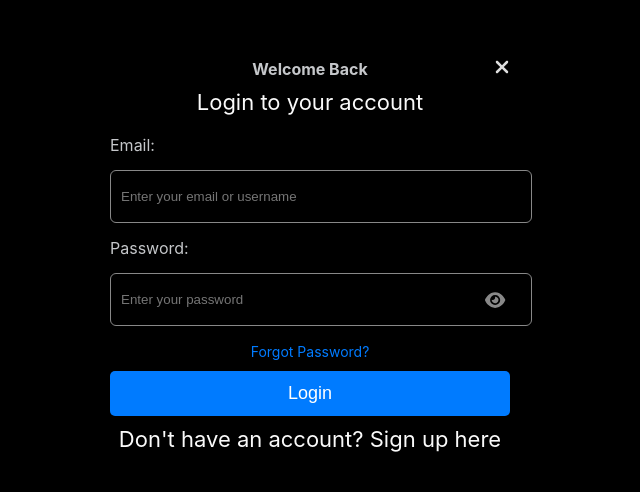
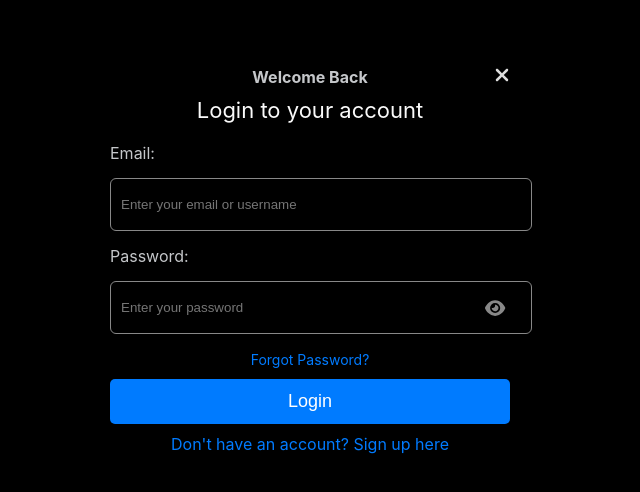
Before and after one commit to inductionotg/atlys-assignment, a React (Create React App) app: page / in a window 1280 px wide. Shown: the part 140-632 px from the top of the page, without its empty margins (330-970 px from the left). Built offline with nearby package versions, Linux system fonts and the light colour scheme.

Commit message:
Enhanced button and messages for readibility

```diff
--- a/src/Components/LoginForm.js
+++ b/src/Components/LoginForm.js
@@ -3,6 +3,7 @@ import { FontAwesomeIcon } from '@fortawesome/react-fontawesome';
 import { faEye,faEyeSlash,faTimes } from '@fortawesome/free-solid-svg-icons';
 import './LoginForm.css';
 import { useCloseModal } from './signin-context';
+import { Link } from 'react-router-dom';
 
 function LoginForm() {
   const [email, setEmail] = useState('');
@@ -77,10 +78,10 @@ function LoginForm() {
             </a>
           </div>
 
-          <button className='submit-btn'>Login</button>
+          <button className='submit-btn'><Link to='/comment'>Login</Link></button>
 
           <div className="signup-link">
-            <p>Don't have an account? Sign up here</p>
+            <a>Don't have an account? Sign up here</a>
           </div>
         </form>
       </div>
```
